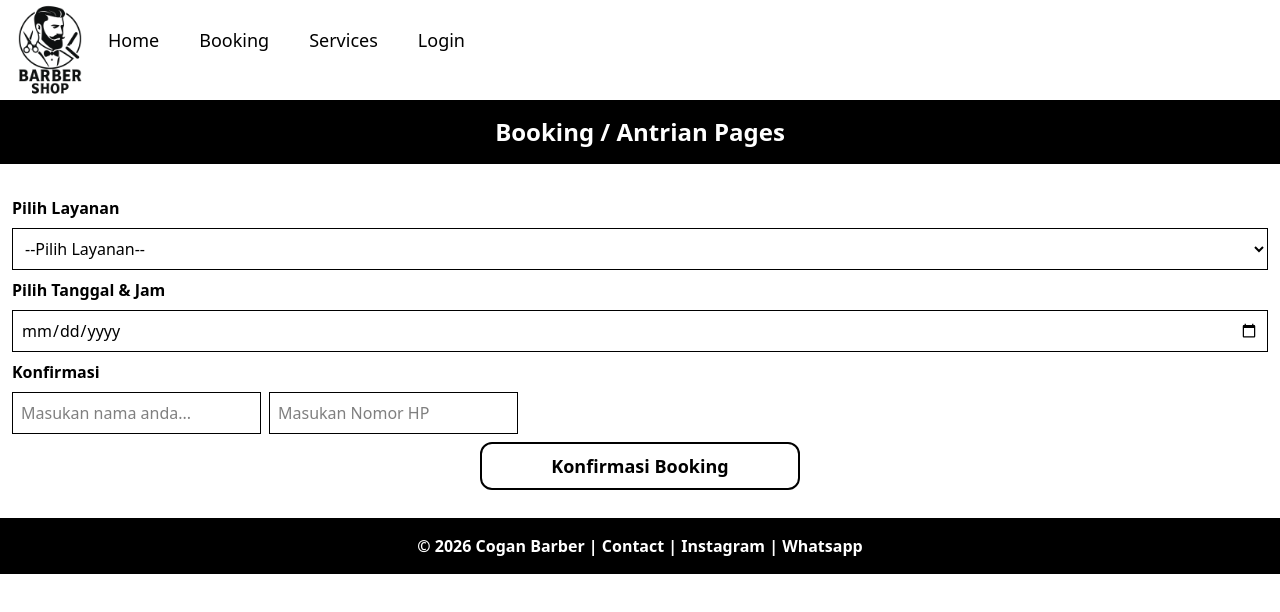
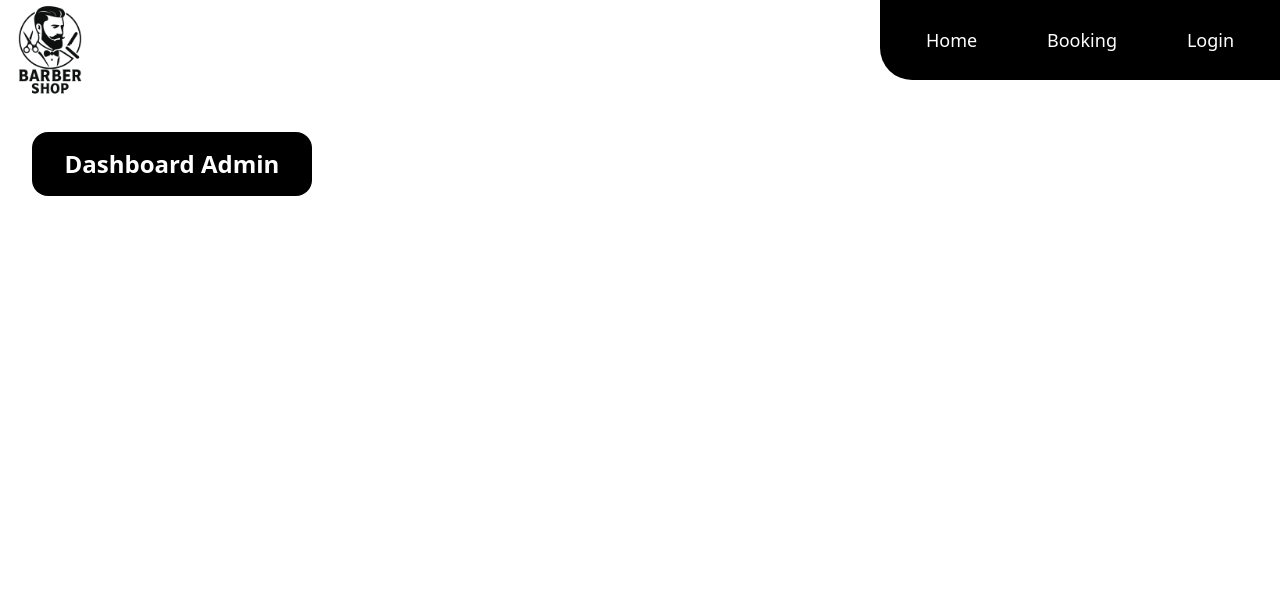
Before and after one commit to RezaN97/Antri-Barber, a React (Vite) app: page / in a window 1280 px wide. Shown: the top 612 px of the page. Built offline with nearby package versions, Linux system fonts and the light colour scheme.

Commit message:
add pages login and dashboard

```diff
--- a/index.html
+++ b/index.html
@@ -2,7 +2,7 @@
 <html lang="en">
   <head>
     <meta charset="UTF-8" />
-    <link rel="icon" type="image/svg+xml" href="/vite.svg" />
+    <link rel="icon" type="image/svg+xml" href="/favicon.ico" />
     <meta name="viewport" content="width=device-width, initial-scale=1.0" />
     <title>Barbershop - Antrian online</title>
   </head>
--- a/src/App.jsx
+++ b/src/App.jsx
@@ -4,6 +4,8 @@ import Home from './pages/Home'
 import Admin from './pages/Admin'
 import Booking from './pages/Booking'
 import Tiket from './pages/Tiket'
+import Login from './pages/Login'
+import Dashboard from './pages/Dashboard'
 
 
 
@@ -14,6 +16,8 @@ function App () {
     <Router>
       <Routes>
           <Route path='/' element={<Home />}/>
+          <Route path='/login' element={<Login />}/>
+          <Route path='/dashboard' element={<Dashboard />}/>
           <Route path='/admin' element={<Admin />}/>
           <Route path='/booking' element={<Booking />}/>
           <Route path='/tiket' element={<Tiket />}/>
--- a/src/components/Navbar.jsx
+++ b/src/components/Navbar.jsx
@@ -3,19 +3,16 @@ import logo from "../assets/img/logo.png"
 const Navbar = () => {
     return (
         <>
-        <div className="flex gap-2 justify-baseline">
+        <div className="flex w-full  justify-between gap-1">
             <div className="w-25 h-20">
                 <img src={logo} alt="logo" />
             </div>
-            <div className="flex gap-10 items-center text-lg">
+            <div className="w-100 h-20  rounded-bl-4xl bg-black text-white flex gap-6 justify-evenly items-center text-lg">
                 <div>
                     <a href="#">Home</a>
                 </div>
                 <div>
                     <a href="#">Booking</a>
-                </div>
-                <div>
-                    <a href="#">Services</a>
                 </div>
                 <div>
                     <a href="#">Login</a>
--- /dev/null
+++ b/src/pages/Dashboard.jsx
@@ -0,0 +1,13 @@
+import Navbar from "../components/Navbar";
+const Dashboard = () => {
+    return (
+        <>
+        <Navbar/>
+        <div className="p-8 mt-5">
+            <h1 className="bg-black text-white p-4 text-center rounded-2xl w-70 text-2xl font-bold ">Dashboard Admin</h1>
+        </div>
+
+        </>
+    );
+}
+export default Dashboard
--- a/src/pages/Home.jsx
+++ b/src/pages/Home.jsx
@@ -4,23 +4,23 @@ import Admin from "./Admin"
 import Booking from "./Booking"
 import Footer from "../components/Footer"
 import BookingForm from "../components/BookingForm"
-import { NavLink } from "react-router-dom"
-
+import Login from "./Login"
+import Dashboard from "./Dashboard"
 const Home = () => {
-
 
 
 
     return (
 
         <>
-
-        <Navbar/>
+            {/* <Login/> */}
+            <Dashboard/>
+        {/* <Navbar/>
         <div className="flex flex-col gap-5">
             <BookingForm/>
 
         </div>
-            <Footer />
+            <Footer /> */}
         </>
     )
 }
--- /dev/null
+++ b/src/pages/Login.jsx
@@ -0,0 +1,27 @@
+const Login = () => {
+
+    // Masukan logic login disini
+    return (
+        <>
+        <div className="container w-full h-screen p-8 max-w-md mx-auto ">
+            <div className="flex flex-col border-5 rounded-xl w-full h-full justify-start items-center">
+                <div className="w-80 h-20 flex flex-col justify-center items-center text-black ">
+                    <h1 className="text-2xl font-semibold">Login Page</h1>
+                    <h3 className="text-md font-light">Masukan UserId dan Password</h3>
+                </div>
+                <form className="flex flex-col w-80 mt-10  gap-2 ">
+                    <label htmlFor="userid">User ID:</label>
+                    <input placeholder="Masukan UserID anda" className="border rounded p-2" type="text" id="userid" name="userid" />
+                    <label htmlFor="password">Password:</label>
+                    <input placeholder="Masukan Password anda" className="border rounded p-2" type="password" id="password" name="password" />
+                    <button className="bg-blue-500 text-white rounded p-2 mt-5 cursor-pointer hover:bg-blue-600" type="submit">Login</button>
+                    <p className="my-2 text-center font-light">atau</p>
+                    <button className="bg-green-500 text-white rounded p-2 mt-5 cursor-pointer hover:bg-green-600" type="submit">Guest</button>
+                </form>
+            </div>
+        </div>
+
+        </>
+    )
+}
+ export default Login
```
Also changed, not shown: 1 other file (tests, documents, lock files or other folders).
